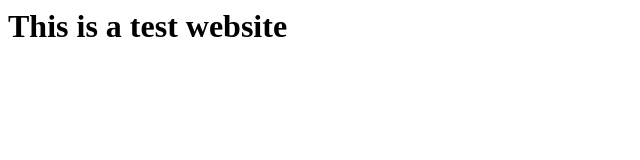
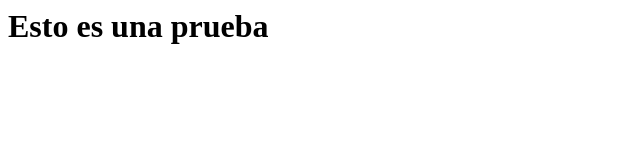
Before and after one commit to jornero/docker-diputacion, a plain HTML site: page 05-estatico/website/index.html in a window 1280 px wide. Shown: the whole page, without its empty margins (0-640 px from the left). Drawn offline with Linux system fonts and the light colour scheme.

Commit message:
Add things

```diff
--- a/05-estatico/website/index.html
+++ b/05-estatico/website/index.html
@@ -1,11 +1,6 @@
 <head>
-
-<title>Test website</title>
-
+  <title>Test</title>
 </head>
-
 <body>
-
-<h1>This is a test website</h1>
-
+  <h1>Esto es una prueba</h1>
 </body>
```
